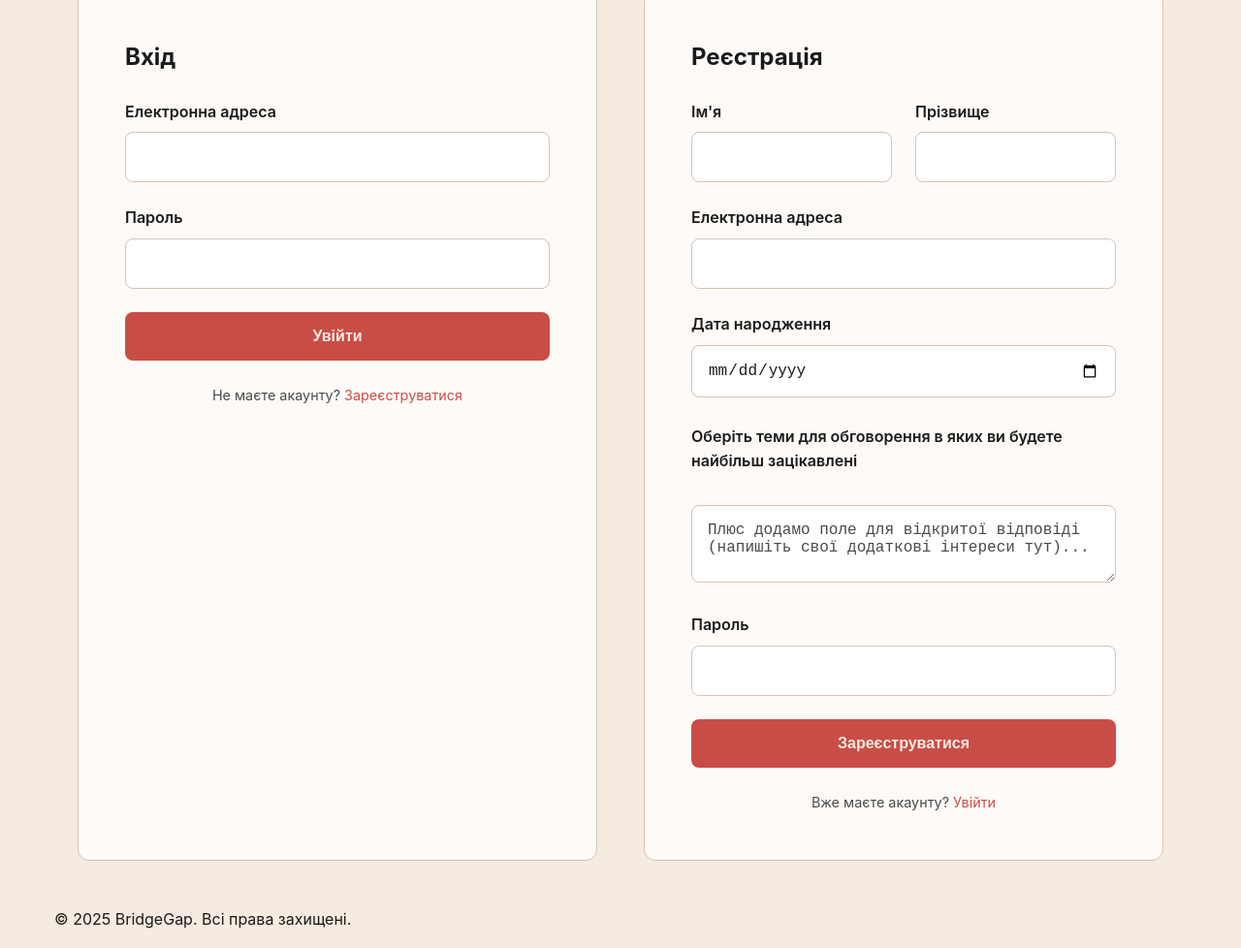
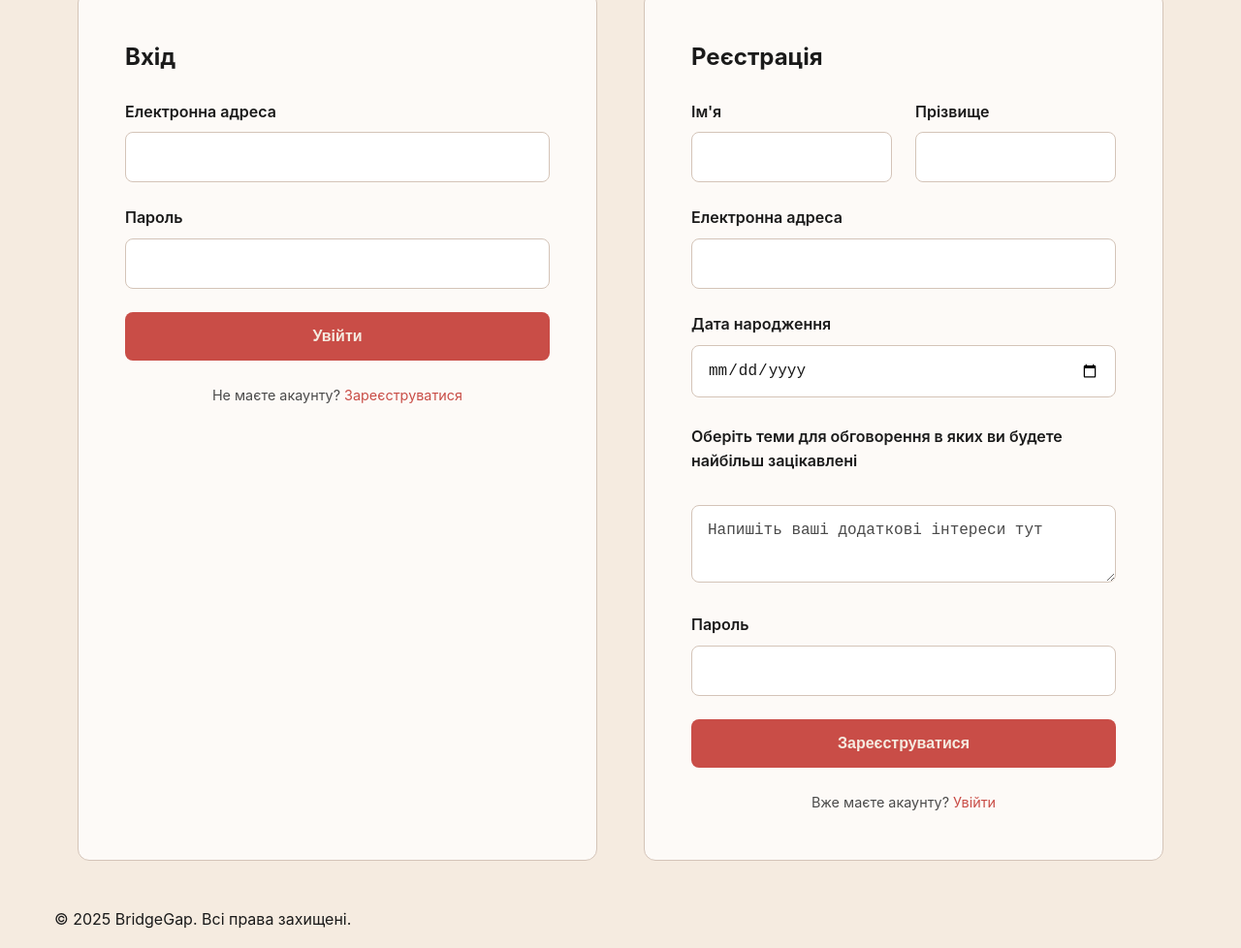
Before and after one commit to Volodymyr54t4t/BridgeGap, a website: page frontend/index.html in a window 1280 px wide. Shown: the part 597-1575 px from the top of the page at 97% size. Drawn offline with Linux system fonts and the light colour scheme; no server answers.

Commit message:
Update custom interests textarea placeholder text
Simplified the placeholder text in the custom interests textarea for improved clarity and user experience.

```diff
--- a/frontend/index.html
+++ b/frontend/index.html
@@ -80,7 +80,7 @@
                                 <!-- Interests will be loaded dynamically -->
                             </div>
                             <textarea id="customInterests" class="custom-interest-input"
-                                placeholder="Плюс додамо поле для відкритої відповіді (напишіть свої додаткові інтереси тут)..."></textarea>
+                                placeholder="Напишіть ваші додаткові інтереси тут"></textarea>
                         </div>
 
                         <div class="form-group">
```
